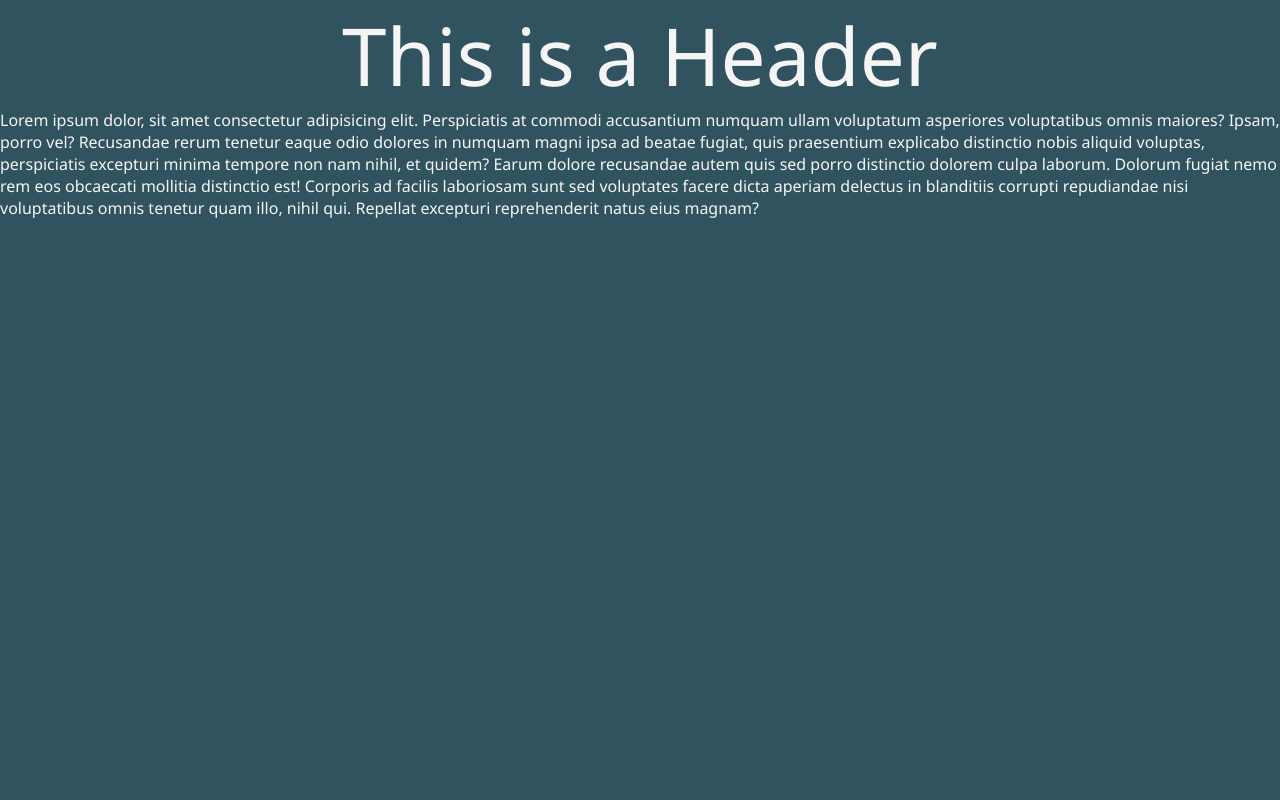
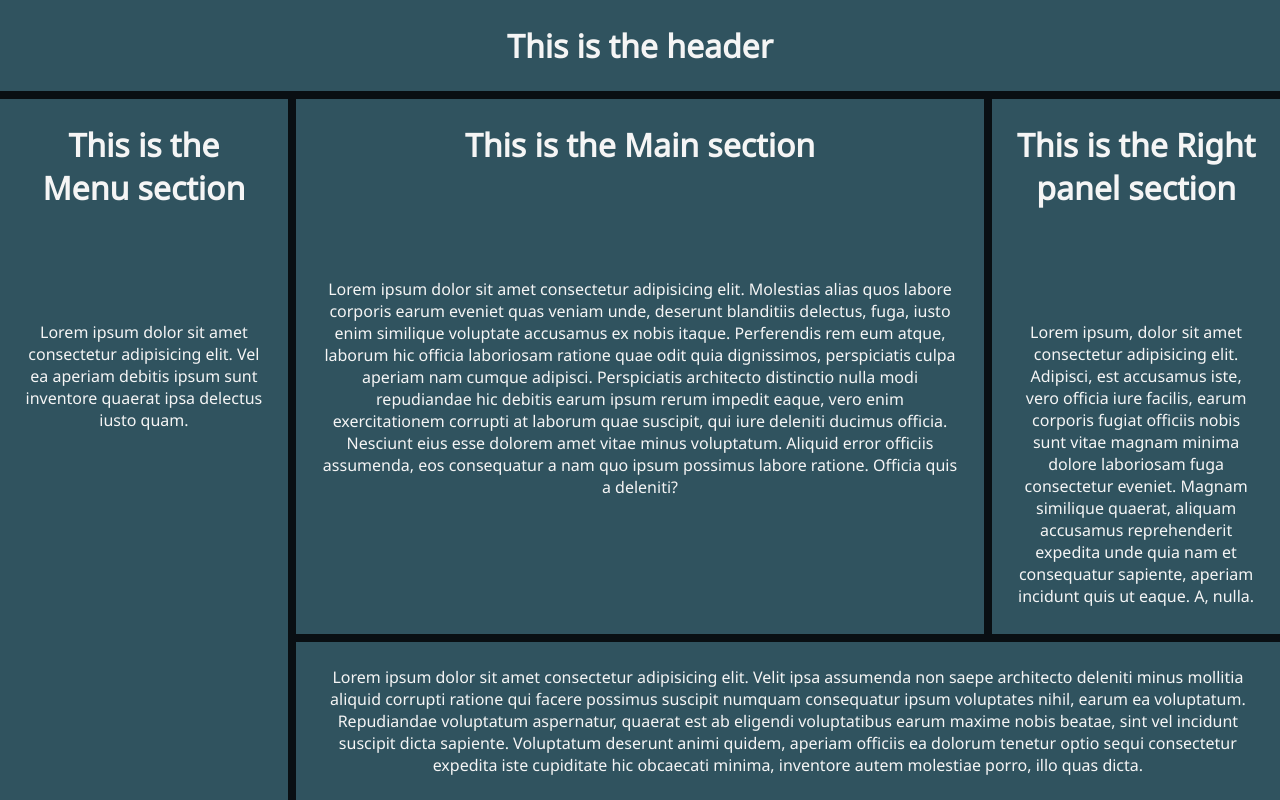
Before and after one commit to aMatthewP/ll-10-website, a plain HTML site: page index.html in a window 1280 px wide. Drawn offline with Linux system fonts and the light colour scheme.

Commit message:
added grid layout

```diff
--- a/css/style.css
+++ b/css/style.css
@@ -27,5 +27,51 @@ body {
 header {
 	font-size: 5rem;
 	text-align: center;
+}
 
+.main {
+	display: grid;
+	grid-template-areas:
+		'header header header header header header'
+		'menu main main main main right'
+		'menu main main main main right'
+		'menu main main main main right'
+		'menu main main main main right'
+		'menu main main main main right'
+		'menu footer footer footer footer footer';
+	gap: 0.5rem;
+	background-color: var(--secondary-background);
+	height: 100vh;
 }
+
+.main > div {
+	display: flex;
+	flex-direction: column;
+	justify-content: normal;
+	align-items: center;
+	background-color: var(--background);
+	text-align: center;
+	padding: 1.5rem;
+	color: var(--text);
+}
+
+.section1 {
+	grid-area: header;
+}
+
+.section2 {
+	grid-area: menu;
+}
+
+.section3 {
+	grid-area: main;
+}
+
+.section4 {
+	grid-area: right;
+}
+
+.section5 {
+	grid-area: footer;
+	justify-content: center !important;
+}
--- a/index.html
+++ b/index.html
@@ -10,11 +10,29 @@
 		<link href="https://fonts.googleapis.com/css2?family=Noto+Sans&display=swap" rel="stylesheet">
 	</head>
 	<body>
-		<header>
-			This is a Header
-		</header>
-		<main>
-			Lorem ipsum dolor, sit amet consectetur adipisicing elit. Perspiciatis at commodi accusantium numquam ullam voluptatum asperiores voluptatibus omnis maiores? Ipsam, porro vel? Recusandae rerum tenetur eaque odio dolores in numquam magni ipsa ad beatae fugiat, quis praesentium explicabo distinctio nobis aliquid voluptas, perspiciatis excepturi minima tempore non nam nihil, et quidem? Earum dolore recusandae autem quis sed porro distinctio dolorem culpa laborum. Dolorum fugiat nemo rem eos obcaecati mollitia distinctio est! Corporis ad facilis laboriosam sunt sed voluptates facere dicta aperiam delectus in blanditiis corrupti repudiandae nisi voluptatibus omnis tenetur quam illo, nihil qui. Repellat excepturi reprehenderit natus eius magnam?
-		</main>
+		<div class="main">
+			<div class="section1">
+				<h1>This is the header</h1>
+			</div>
+
+			<div class="section2">
+				<h1 style="padding-bottom: 7rem">This is the Menu section</h1>
+				Lorem ipsum dolor sit amet consectetur adipisicing elit. Vel ea aperiam debitis ipsum sunt inventore quaerat ipsa delectus iusto quam.
+			</div>
+
+			<div class="section3">
+				<h1 style="padding-bottom: 7rem">This is the Main section</h1>
+				Lorem ipsum dolor sit amet consectetur adipisicing elit. Molestias alias quos labore corporis earum eveniet quas veniam unde, deserunt blanditiis delectus, fuga, iusto enim similique voluptate accusamus ex nobis itaque. Perferendis rem eum atque, laborum hic officia laboriosam ratione quae odit quia dignissimos, perspiciatis culpa aperiam nam cumque adipisci. Perspiciatis architecto distinctio nulla modi repudiandae hic debitis earum ipsum rerum impedit eaque, vero enim exercitationem corrupti at laborum quae suscipit, qui iure deleniti ducimus officia. Nesciunt eius esse dolorem amet vitae minus voluptatum. Aliquid error officiis assumenda, eos consequatur a nam quo ipsum possimus labore ratione. Officia quis a deleniti?
+			</div>
+
+			<div class="section4">
+				<h1 style="padding-bottom: 7rem">This is the Right panel section</h1>
+				Lorem ipsum, dolor sit amet consectetur adipisicing elit. Adipisci, est accusamus iste, vero officia iure facilis, earum corporis fugiat officiis nobis sunt vitae magnam minima dolore laboriosam fuga consectetur eveniet. Magnam similique quaerat, aliquam accusamus reprehenderit expedita unde quia nam et consequatur sapiente, aperiam incidunt quis ut eaque. A, nulla.
+			</div>
+
+			<div class="section5">
+				Lorem ipsum dolor sit amet consectetur adipisicing elit. Velit ipsa assumenda non saepe architecto deleniti minus mollitia aliquid corrupti ratione qui facere possimus suscipit numquam consequatur ipsum voluptates nihil, earum ea voluptatum. Repudiandae voluptatum aspernatur, quaerat est ab eligendi voluptatibus earum maxime nobis beatae, sint vel incidunt suscipit dicta sapiente. Voluptatum deserunt animi quidem, aperiam officiis ea dolorum tenetur optio sequi consectetur expedita iste cupiditate hic obcaecati minima, inventore autem molestiae porro, illo quas dicta.
+			</div>
+		</div>
 	</body>
 </html>
```
